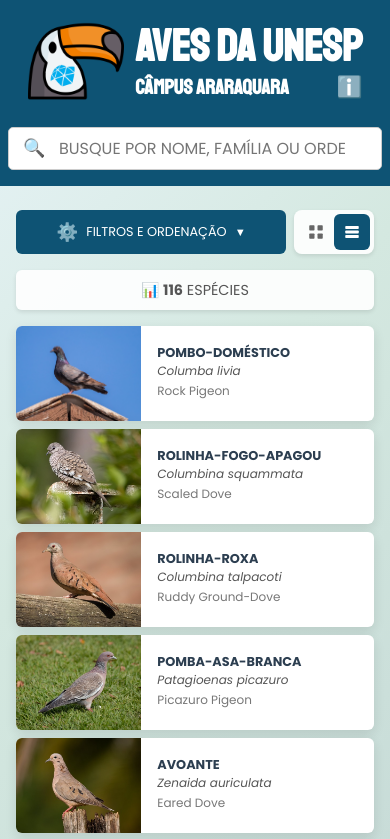
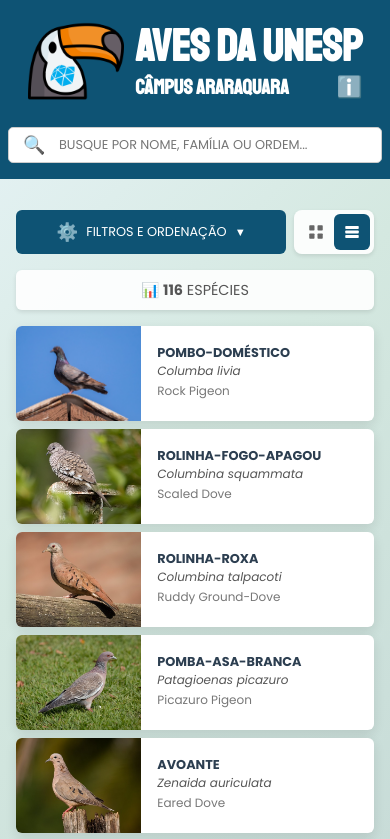
Before and after one commit to cnmodesto/aves-unesp-araraquara, a React (Vite) app: page / in a window 390 px wide. Shown: the top 839 px of the page. Built offline with nearby package versions, Linux system fonts and the light colour scheme.

Commit message:
fix: ajustes e melhorias de estilos diversos - complemento

```diff
--- a/src/index.css
+++ b/src/index.css
@@ -2066,6 +2066,10 @@ footer p {
     touch-action: manipulation;
   }
 
+  .search-wrapper input {
+    font-size: 0.8rem;
+  }
+
   .card {
     width: 100%;
     height: auto;
```
